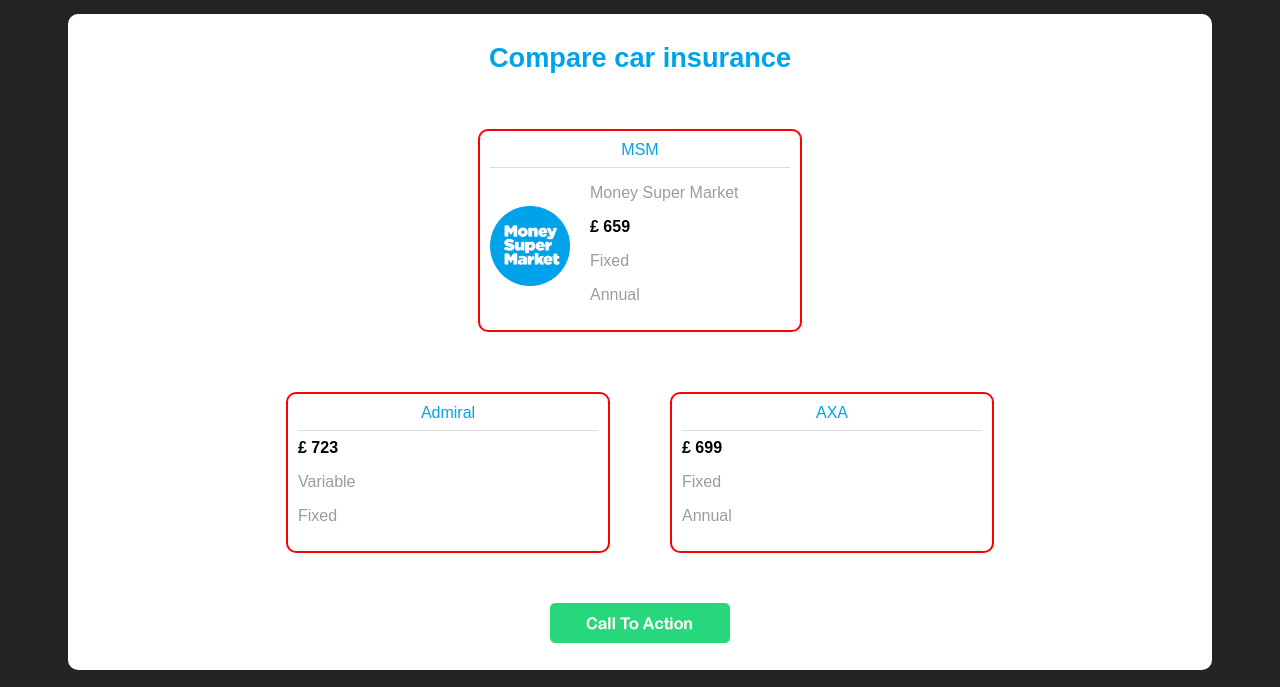
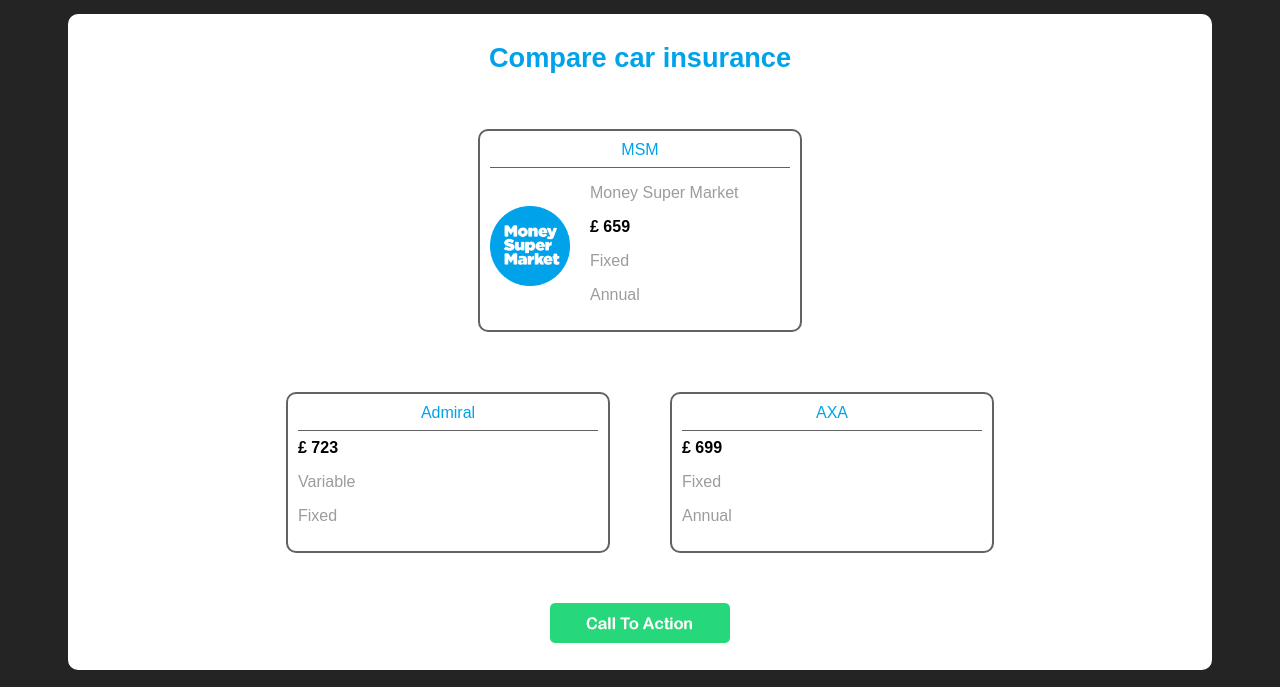
Before and after one commit to StormNotes/Assessment, a plain HTML site: page index.html in a window 1280 px wide. Shown: the part 1000-1687 px from the top of the page. Drawn offline with Linux system fonts and the light colour scheme; a web font is replaced by a local one.

Commit message:
updated lines

```diff
--- a/css/main.css
+++ b/css/main.css
@@ -143,7 +143,7 @@ body{
 
 hr{
   border:none;
-  border-bottom: 1px  #b3b3b375 solid;
+  border-bottom: 1px #464646d8 solid;
 }
 #line{
   display:table;
@@ -161,7 +161,7 @@ hr{
   margin: 30px;
   background: white;
   padding: 10px;
-  border: red solid 2px !important;
+  border: #464646d8 solid 2px !important;
   border-radius: 10px;
 }
 .box>.info{
```
